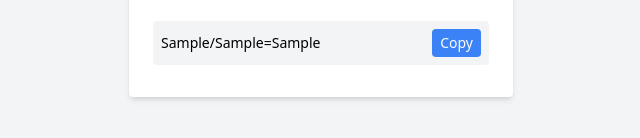
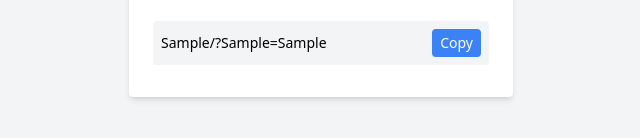
Before and after one commit to dilanrm/url-param-generator, a website: page index.html in a window 1280 px wide. Both pictures are taken after typing "Sample", "Sample", "Sample" into the empty fields and a click on the button "Submit". Shown: the part 564-702 px from the top of the page, 319-959 px from the left. Drawn offline with nearby package versions, Linux system fonts and the light colour scheme.

Commit message:
Fix param

```diff
--- a/index.html
+++ b/index.html
@@ -17,7 +17,7 @@
           .filter((item) => item.trim() !== "");
         const encodedUrls = sanitizedList.map((item) => {
           const encodedItem = encodeURIComponent(item.trim());
-          return `${urlDomain}/${param1}=${encodedItem}`;
+          return `${urlDomain}/?${param1}=${encodedItem}`;
         });
 
         // Display results
```
